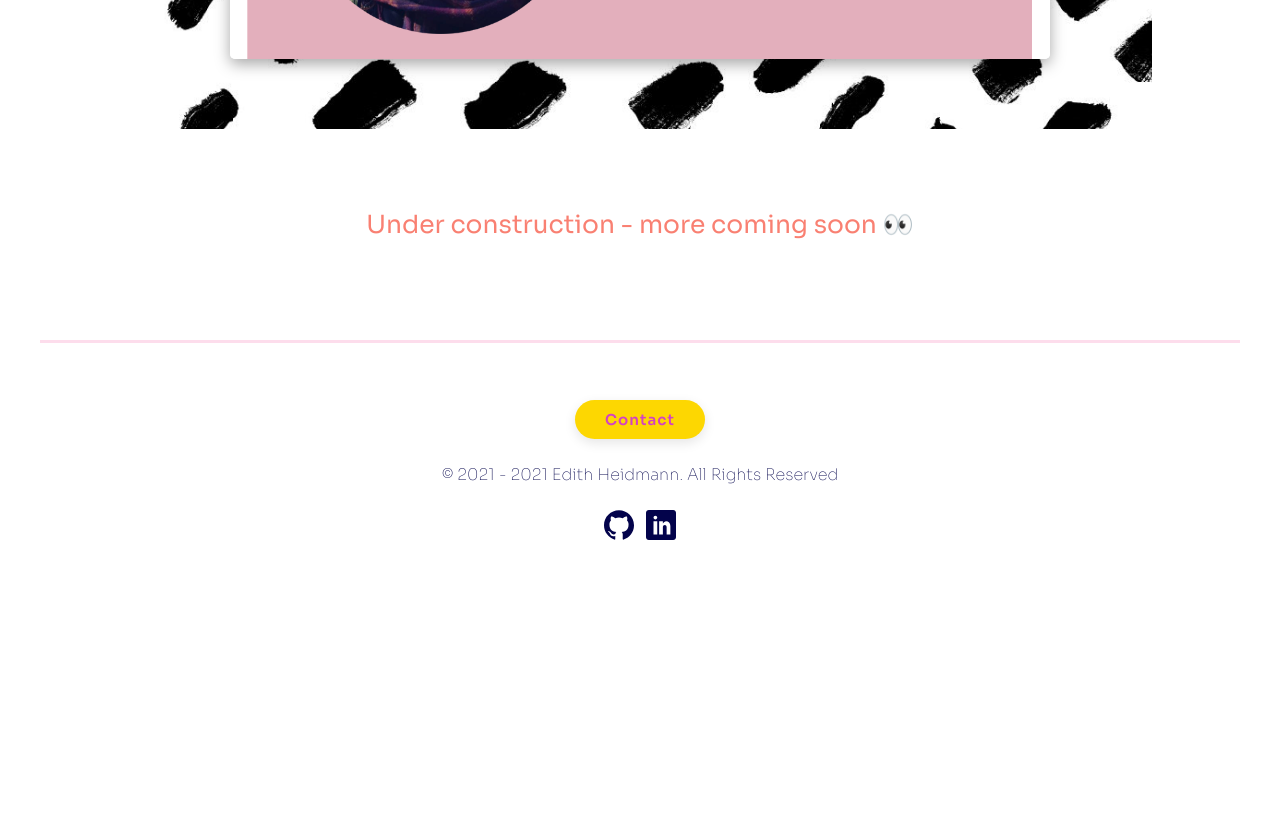
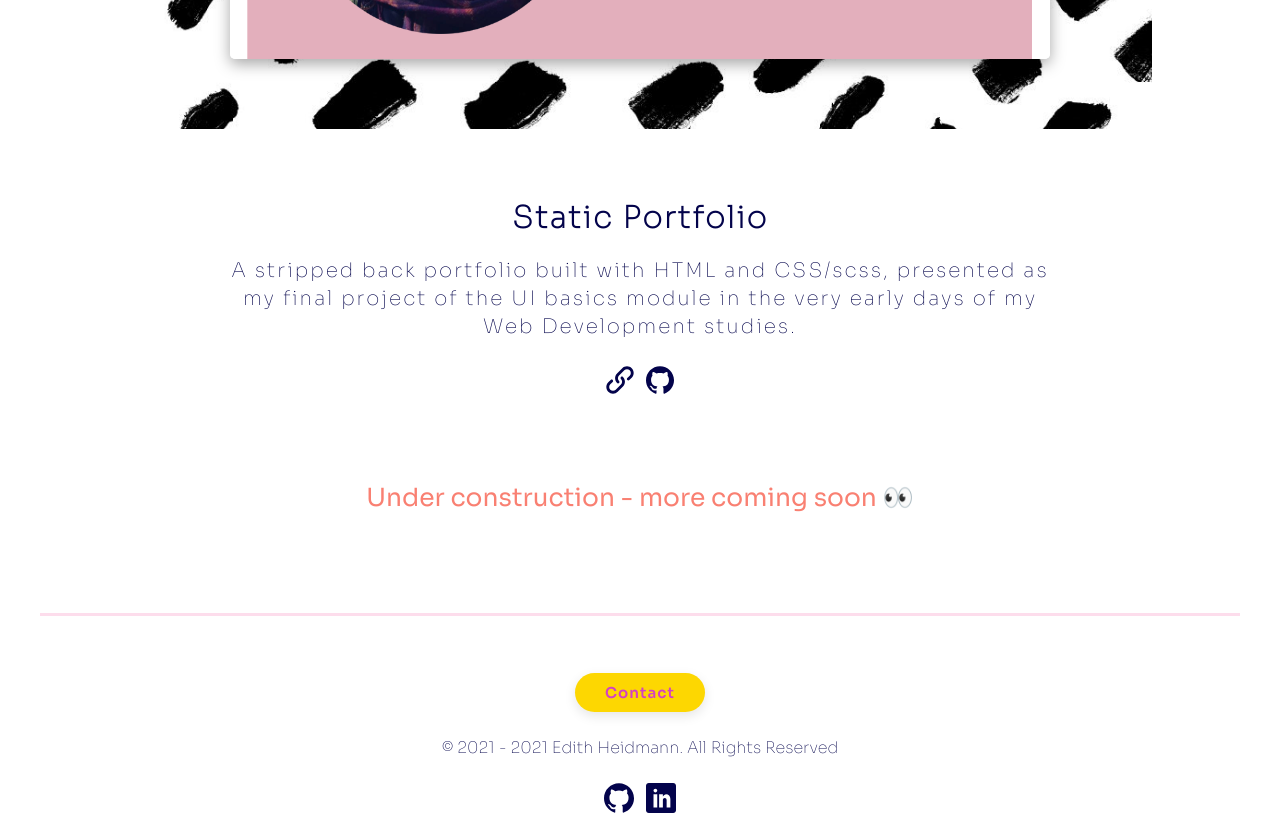
Before and after one commit to ediheid/portfolio-frontend, a React (Create React App) app: page /home/projects in a window 1280 px wide. Shown: the part 1780-2616 px from the top of the page. Before the commit the page ends 2343 px from the top, so only its background shows below. Built offline with nearby package versions, Linux system fonts and the light colour scheme; no server answers.

Commit message:
Added text and links to html portfolio card - ready to merge to main for deplyoment

```diff
--- a/src/Views/Projects/HTMLportfolio.js
+++ b/src/Views/Projects/HTMLportfolio.js
@@ -13,7 +13,7 @@ const HTMLportfolio = (props) => {
         rel="noreferrer noopener"
         alt="Link to static html portfolio site"
       >
-        {/* Card withall-cards-layout and individual styling for particular project card */}
+        {/* Card with all-cards-layout and individual styling for particular project card */}
         <div className="all-cards-layout project-card-html-portfolio">
           {/* Image */}
           <img
@@ -23,6 +23,40 @@ const HTMLportfolio = (props) => {
           />
         </div>
       </a>
+
+      {/* ? Project text below card */}
+      <div className="project-text-container">
+        {/* Project Heading */}
+        <h2 className="project-heading">Static Portfolio</h2>
+        {/* Project description */}
+        <p className="project-paragraph">
+          A stripped back portfolio built with HTML and CSS/scss, presented as
+          my final project of the UI basics module in the very early days of my
+          Web Development studies.
+        </p>
+
+        {/* Project links container */}
+        <div className="project-links-container">
+          <a
+            className="website-project-link"
+            href="https://ediheid.github.io/projects/portfolio/index.html"
+            target="_blank"
+            rel="noreferrer noopener"
+            alt="Link to static html portfolio"
+          >
+            <props.ImLink />
+          </a>
+          <a
+            className="git-hub-project-link"
+            href="https://github.com/ediheid/projects"
+            target="_blank"
+            rel="noreferrer noopener"
+            alt="link to html portfolio GitHub repository"
+          >
+            <props.ImGithub />
+          </a>
+        </div>
+      </div>
     </section>
   );
 };
--- a/src/Views/Projects/ItadakimasuSection.js
+++ b/src/Views/Projects/ItadakimasuSection.js
@@ -17,7 +17,7 @@ const ItadakimasuSection = (props) => {
         rel="noreferrer noopener"
         alt="Link to Itadakimasu site"
       >
-        {/* Card withall-cards-layout and individual styling for particular project card */}
+        {/* Card with all-cards-layout and individual styling for particular project card */}
         <div className="all-cards-layout project-card-itadakimasu ">
           {/* Mobile dimension image */}
           <img
--- a/src/Views/Projects/Projects.js
+++ b/src/Views/Projects/Projects.js
@@ -29,7 +29,7 @@ const Projects = () => {
         <section className="cards-container">
           <ItadakimasuSection ImGithub={ImGithub} ImLink={ImLink} />
 
-          <HTMLportfolio />
+          <HTMLportfolio ImGithub={ImGithub} ImLink={ImLink} />
         </section>
 
         <div className="underConstruction">
```
Also changed, not shown: src/Views/Projects/static/html-portfolio-2.png (deleted), src/Views/Projects/static/itadakimasu-mobile-home.png (deleted).
